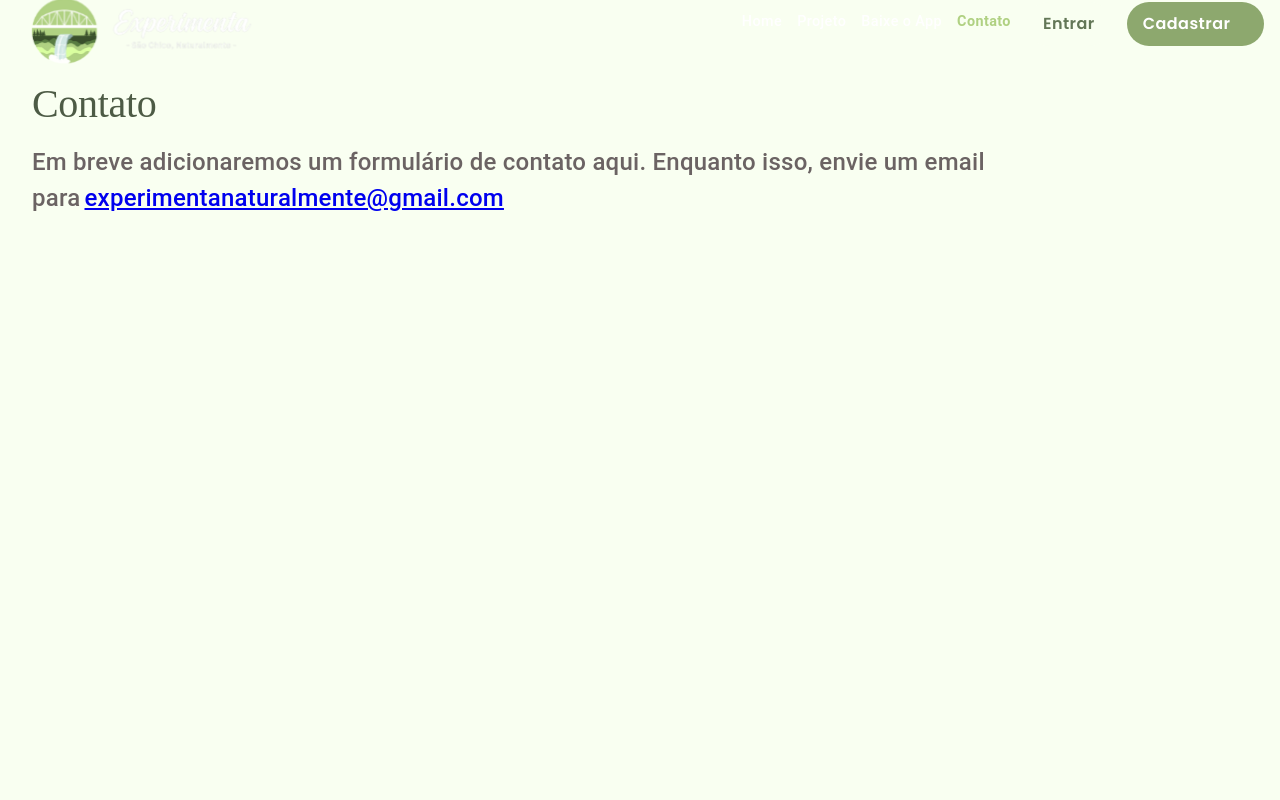
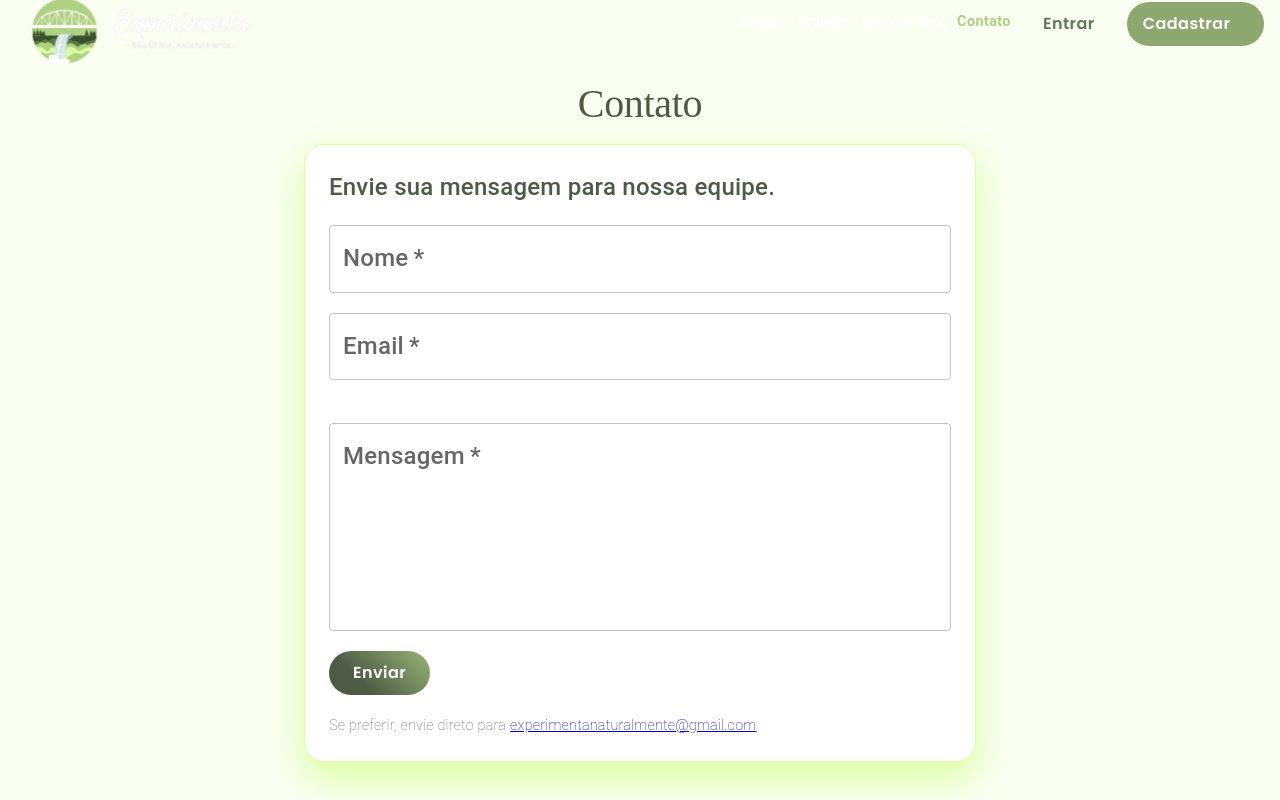
Before and after one commit to experimenta-naturalmente/web-experimenta-naturalmente, a Next.js app: page /contato in a window 1280 px wide. Built offline with nearby package versions, Linux system fonts and the light colour scheme; no server answers; some icons are missing; a web font is replaced by a local one.

Commit message:
feat: formulario de contato com envio de email para experimentanaturalmente@gmail.com

```diff
--- a/package.json
+++ b/package.json
@@ -16,6 +16,7 @@
     "@tanstack/react-query": "^5.80.5",
     "firebase": "^11.8.1",
     "next": "^16.0.10",
+    "nodemailer": "^8.0.3",
     "react": "^19.2.3",
     "react-dom": "^19.2.3"
   },
@@ -26,6 +27,7 @@
     "@svgr/webpack": "^8.1.0",
     "@tanstack/eslint-plugin-query": "^5.78.0",
     "@types/node": "^20",
+    "@types/nodemailer": "^7.0.11",
     "@types/react": "^19",
     "@types/react-dom": "^19",
     "eslint": "^9.29.0",
--- /dev/null
+++ b/src/app/api/contact/route.ts
@@ -0,0 +1,114 @@
+import { NextResponse } from 'next/server';
+import nodemailer from 'nodemailer';
+
+type ContactPayload = {
+  nome?: string;
+  email?: string;
+  mensagem?: string;
+};
+
+const CONTACT_DESTINATION = 'experimentanaturalmente@gmail.com';
+
+const isValidEmail = (value: string) => /^\S+@\S+\.\S+$/.test(value);
+const escapeHtml = (value: string) =>
+  value
+    .replaceAll('&', '&amp;')
+    .replaceAll('<', '&lt;')
+    .replaceAll('>', '&gt;')
+    .replaceAll('"', '&quot;')
+    .replaceAll("'", '&#39;');
+
+export async function POST(request: Request) {
+  try {
+    const body = (await request.json()) as ContactPayload;
+
+    const nome = body.nome?.trim() || '';
+    const email = body.email?.trim() || '';
+    const mensagem = body.mensagem?.trim() || '';
+    const safeNome = escapeHtml(nome);
+    const safeEmail = escapeHtml(email);
+    const safeMensagem = escapeHtml(mensagem);
+
+    if (!nome || !email || !mensagem) {
+      return NextResponse.json(
+        { success: false, message: 'Nome, Email e Mensagem sao obrigatorios.' },
+        { status: 400 },
+      );
+    }
+
+    if (!isValidEmail(email)) {
+      return NextResponse.json(
+        { success: false, message: 'Email informado eh invalido.' },
+        { status: 400 },
+      );
+    }
+
+    if (nome.length > 120 || email.length > 320 || mensagem.length > 5000) {
+      return NextResponse.json(
+        { success: false, message: 'Um ou mais campos ultrapassam o tamanho permitido.' },
+        { status: 400 },
+      );
+    }
+
+    const smtpHost = process.env.SMTP_HOST;
+    const smtpPort = process.env.SMTP_PORT;
+    const smtpUser = process.env.SMTP_USER;
+    const smtpPass = process.env.SMTP_PASS;
+    const smtpFrom = process.env.SMTP_FROM || smtpUser;
+
+    if (!smtpHost || !smtpPort || !smtpUser || !smtpPass || !smtpFrom) {
+      return NextResponse.json(
+        {
+          success: false,
+          message: 'Servico de email nao configurado no servidor.',
+        },
+        { status: 500 },
+      );
+    }
+
+    const transporter = nodemailer.createTransport({
+      host: smtpHost,
+      port: Number(smtpPort),
+      secure: Number(smtpPort) === 465,
+      auth: {
+        user: smtpUser,
+        pass: smtpPass,
+      },
+    });
+
+    await transporter.sendMail({
+      from: smtpFrom,
+      to: CONTACT_DESTINATION,
+      replyTo: email,
+      subject: `[Contato Site] ${nome}`,
+      text: [
+        'Nova mensagem enviada pelo formulario de contato.',
+        '',
+        `Nome: ${nome}`,
+        `Email: ${email}`,
+        '',
+        'Mensagem:',
+        mensagem,
+      ].join('\n'),
+      html: `
+        <div style="font-family: Arial, sans-serif; line-height: 1.5; color: #2f2f2f;">
+          <h2 style="margin-bottom: 8px;">Nova mensagem de contato</h2>
+          <p style="margin: 0 0 12px;"><strong>Nome:</strong> ${safeNome}</p>
+          <p style="margin: 0 0 12px;"><strong>Email:</strong> ${safeEmail}</p>
+          <p style="margin: 0 0 8px;"><strong>Mensagem:</strong></p>
+          <p style="white-space: pre-wrap; margin: 0;">${safeMensagem}</p>
+        </div>
+      `,
+    });
+
+    return NextResponse.json({ success: true, message: 'Mensagem enviada com sucesso.' });
+  } catch {
+    return NextResponse.json(
+      {
+        success: false,
+        message: 'Nao foi possivel enviar a mensagem no momento.',
+      },
+      { status: 500 },
+    );
+  }
+}
--- a/src/app/contato/page.tsx
+++ b/src/app/contato/page.tsx
@@ -1,10 +1,104 @@
 'use client';
-import { Box, Stack, Typography, useTheme } from '@mui/material';
+import {
+  Alert,
+  Box,
+  CircularProgress,
+  Paper,
+  Snackbar,
+  Stack,
+  TextField,
+  Typography,
+  useTheme,
+} from '@mui/material';
+import { FormEvent, useMemo, useState } from 'react';
 import { TopBar } from '@/components/TopBar/TopBar';
+import { GradientRoundButton } from '@/components/UI/Buttons/RoundButton.style';
 import Link from 'next/link';
+
+type ContactFormData = {
+  nome: string;
+  email: string;
+  mensagem: string;
+};
 
 export default function ContatoPage() {
   const theme = useTheme();
+
+  const [formData, setFormData] = useState<ContactFormData>({
+    nome: '',
+    email: '',
+    mensagem: '',
+  });
+  const [isSubmitting, setIsSubmitting] = useState(false);
+  const [toastOpen, setToastOpen] = useState(false);
+  const [toastMessage, setToastMessage] = useState('');
+  const [toastSeverity, setToastSeverity] = useState<'success' | 'error' | 'info' | 'warning'>(
+    'success',
+  );
+
+  const isEmailValid = useMemo(() => {
+    if (!formData.email) return true;
+    return /^\S+@\S+\.\S+$/.test(formData.email.trim());
+  }, [formData.email]);
+
+  const showToast = (
+    message: string,
+    severity: 'success' | 'error' | 'info' | 'warning' = 'success',
+  ) => {
+    setToastMessage(message);
+    setToastSeverity(severity);
+    setToastOpen(true);
+  };
+
+  const handleChange = (field: keyof ContactFormData, value: string) => {
+    setFormData((prev) => ({ ...prev, [field]: value }));
+  };
+
+  const handleSubmit = async (event: FormEvent<HTMLFormElement>) => {
+    event.preventDefault();
+
+    const nome = formData.nome.trim();
+    const email = formData.email.trim();
+    const mensagem = formData.mensagem.trim();
+
+    if (!nome || !email || !mensagem) {
+      showToast('Preencha Nome, Email e Mensagem.', 'warning');
+      return;
+    }
+
+    if (!isEmailValid) {
+      showToast('Informe um email valido.', 'warning');
+      return;
+    }
+
+    try {
+      setIsSubmitting(true);
+
+      const response = await fetch('/api/contact', {
+        method: 'POST',
+        headers: { 'Content-Type': 'application/json' },
+        body: JSON.stringify({ nome, email, mensagem }),
+      });
+
+      const result = (await response.json().catch(() => null)) as {
+        success?: boolean;
+        message?: string;
+      } | null;
+
+      if (!response.ok || !result?.success) {
+        showToast(result?.message || 'Nao foi possivel enviar a mensagem agora.', 'error');
+        return;
+      }
+
+      showToast('Mensagem enviada com sucesso!');
+      setFormData({ nome: '', email: '', mensagem: '' });
+    } catch {
+      showToast('Erro de conexao. Tente novamente em instantes.', 'error');
+    } finally {
+      setIsSubmitting(false);
+    }
+  };
+
   return (
     <Box
       sx={{
@@ -14,12 +108,80 @@ export default function ContatoPage() {
       }}
     >
       <TopBar />
-      <Stack p={4} gap={2}>
+      <Stack p={{ xs: 2.5, md: 4 }} gap={2} alignItems="center">
         <Typography variant="h2" color={theme.palette.customPrimaryShades[600]}>
           Contato
         </Typography>
-        <Typography variant="body1" color={theme.palette.neutrals.darkGrey}>
-          Em breve adicionaremos um formulário de contato aqui. Enquanto isso, envie um email para
+
+        <Paper
+          component="form"
+          onSubmit={handleSubmit}
+          elevation={0}
+          sx={{
+            width: '100%',
+            maxWidth: '42rem',
+            borderRadius: '1.25rem',
+            p: { xs: 2, md: 3 },
+            backgroundColor: theme.palette.neutrals.baseWhite,
+            border: `1px solid ${theme.palette.customPrimaryShades[200]}`,
+            boxShadow: `0 16px 36px ${theme.palette.customPrimaryShades[200]}`,
+          }}
+        >
+          <Stack gap={2.5}>
+            <Typography variant="body1" color={theme.palette.customPrimaryShades[600]}>
+              Envie sua mensagem para nossa equipe.
+            </Typography>
+
+            <TextField
+              label="Nome"
+              placeholder="Seu nome"
+              fullWidth
+              value={formData.nome}
+              onChange={(event) => handleChange('nome', event.target.value)}
+              required
+            />
+
+            <TextField
+              label="Email"
+              placeholder="seuemail@exemplo.com"
+              type="email"
+              fullWidth
+              value={formData.email}
+              onChange={(event) => handleChange('email', event.target.value)}
+              required
+              error={!isEmailValid}
+              helperText={!isEmailValid ? 'Email invalido.' : ' '}
+            />
+
+            <TextField
+              label="Mensagem"
+              placeholder="Digite sua mensagem"
+              multiline
+              minRows={5}
+              fullWidth
+              value={formData.mensagem}
+              onChange={(event) => handleChange('mensagem', event.target.value)}
+              required
+            />
+
+            <Box>
+              <GradientRoundButton type="submit" disabled={isSubmitting} sx={{ px: 3, py: 1 }}>
+                {isSubmitting ? (
+                  <>
+                    <CircularProgress
+                      size={18}
+                      sx={{ color: theme.palette.neutrals.baseWhite, mr: 1 }}
+                    />
+                    Enviando...
+                  </>
+                ) : (
+                  'Enviar'
+                )}
+              </GradientRoundButton>
+            </Box>
+
+            <Typography variant="body3" color={theme.palette.neutrals.darkGrey}>
+              Se preferir, envie direto para
               <Link
                 href="mailto:experimentanaturalmente@gmail.com"
                 style={{ textDecoration: 'underline', marginLeft: '0.25rem' }}
@@ -28,6 +190,19 @@ export default function ContatoPage() {
               </Link>
             </Typography>
           </Stack>
+        </Paper>
+      </Stack>
+
+      <Snackbar
+        open={toastOpen}
+        autoHideDuration={4500}
+        onClose={() => setToastOpen(false)}
+        anchorOrigin={{ vertical: 'bottom', horizontal: 'center' }}
+      >
+        <Alert onClose={() => setToastOpen(false)} severity={toastSeverity} sx={{ width: '100%' }}>
+          {toastMessage}
+        </Alert>
+      </Snackbar>
     </Box>
   );
 }
```
Also changed, not shown: 1 other file (tests, documents, lock files or other folders). Lines whose indentation alone changed are shown as unchanged.
